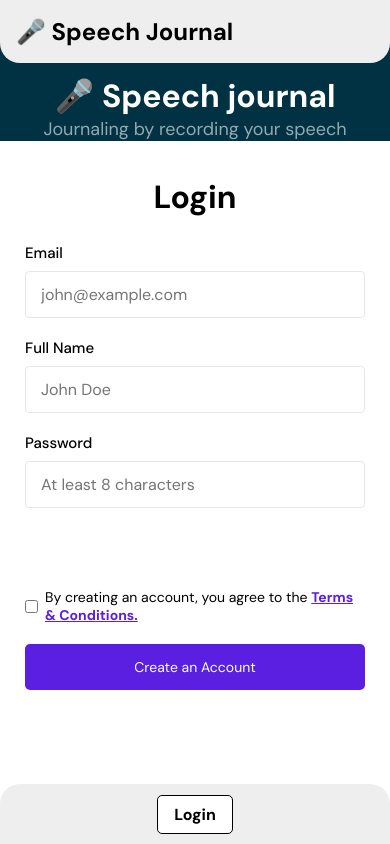
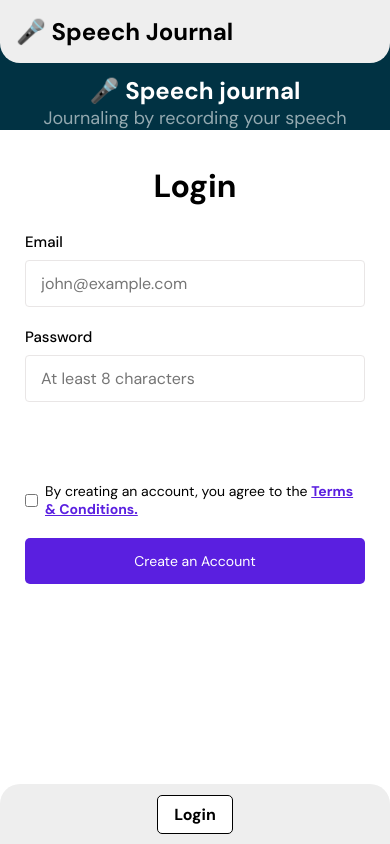
Before and after one commit to croko22/speech-journal, a React (Vite) app: page /auth in a window 390 px wide. Built offline with nearby package versions, Linux system fonts and the light colour scheme; no server answers.

Commit message:
Deleted full name section and improved responsive styling

```diff
--- a/src/pages/Auth/Auth.jsx
+++ b/src/pages/Auth/Auth.jsx
@@ -11,7 +11,10 @@ const Auth = () => {
   const navigate = useNavigate();
 
   useEffect(() => {
-    if (authData) navigate("/home");
+    if (authData) {
+      navigate("/home");
+      navigate(0);
+    }
   }, [authData, navigate]);
 
   return (
@@ -42,15 +45,6 @@ const Auth = () => {
                     type="text"
                     id="input-email"
                     placeholder="john@example.com"
-                    required
-                  />
-                </div>
-                <div class="login-form-2">
-                  <label for="input-name">Full Name</label>
-                  <input
-                    type="text"
-                    id="input-name"
-                    placeholder="John Doe"
                     required
                   />
                 </div>
--- a/src/pages/Auth/Auth.scss
+++ b/src/pages/Auth/Auth.scss
@@ -57,6 +57,9 @@ main
   .section-login-1-title {
   font-size: 32px;
   color: #fff;
+  @media screen and (max-width: 768px) {
+    font-size: 24px;
+  }
 }
 main
   section.section-login
@@ -65,7 +68,6 @@ main
   .section-login-1-main
   .section-login-1-text {
   color: #ffffff94;
-
   font-size: 18px;
 }
 main
@@ -161,7 +163,6 @@ main
   .section-login-2
   .section-login-2-main
   .section-login-2-form
-  .login-form-2
   label,
 main
   section.section-login
```
